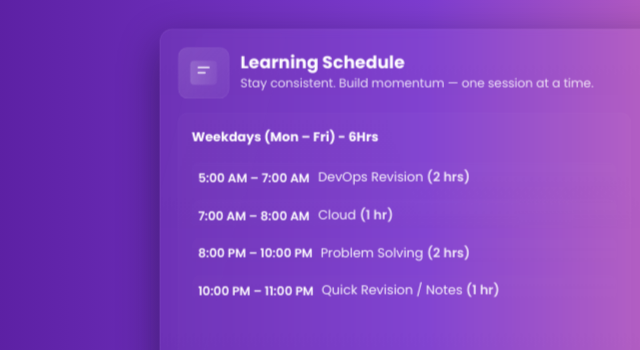
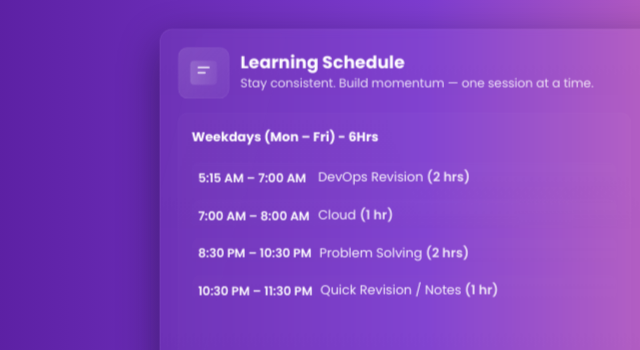
Before and after one commit to Kishore-Kalaiselvan/Timetable, a plain HTML site: page index.html in a window 1280 px wide. Shown: the top 350 px of the page, 22-662 px from the left. Drawn offline with Linux system fonts and the light colour scheme.

Commit message:
Updated index.html

```diff
--- a/index.html
+++ b/index.html
@@ -168,10 +168,10 @@
           <h2 id="weekdays-title">Weekdays (Mon – Fri) - 6Hrs</h2>
 
           <ul class="schedule" aria-label="Weekday schedule">
-            <li class="item"><div class="time">5:00 AM – 7:00 AM</div><div class="activity">DevOps Revision <span style="font-weight:600;color:var(--muted)"> (2 hrs)</span></div></li>
+            <li class="item"><div class="time">5:15 AM – 7:00 AM</div><div class="activity">DevOps Revision <span style="font-weight:600;color:var(--muted)"> (2 hrs)</span></div></li>
             <li class="item"><div class="time">7:00 AM – 8:00 AM</div><div class="activity">Cloud <span style="font-weight:600;color:var(--muted)"> (1 hr)</span></div></li>
-            <li class="item"><div class="time">8:00 PM – 10:00 PM</div><div class="activity">Problem Solving <span style="font-weight:600;color:var(--muted)"> (2 hrs)</span></div></li>
-            <li class="item"><div class="time">10:00 PM – 11:00 PM</div><div class="activity">Quick Revision / Notes <span style="font-weight:600;color:var(--muted)"> (1 hr)</span></div></li>
+            <li class="item"><div class="time">8:30 PM – 10:30 PM</div><div class="activity">Problem Solving <span style="font-weight:600;color:var(--muted)"> (2 hrs)</span></div></li>
+            <li class="item"><div class="time">10:30 PM – 11:30 PM</div><div class="activity">Quick Revision / Notes <span style="font-weight:600;color:var(--muted)"> (1 hr)</span></div></li>
           </ul>
 
         </article>
```
